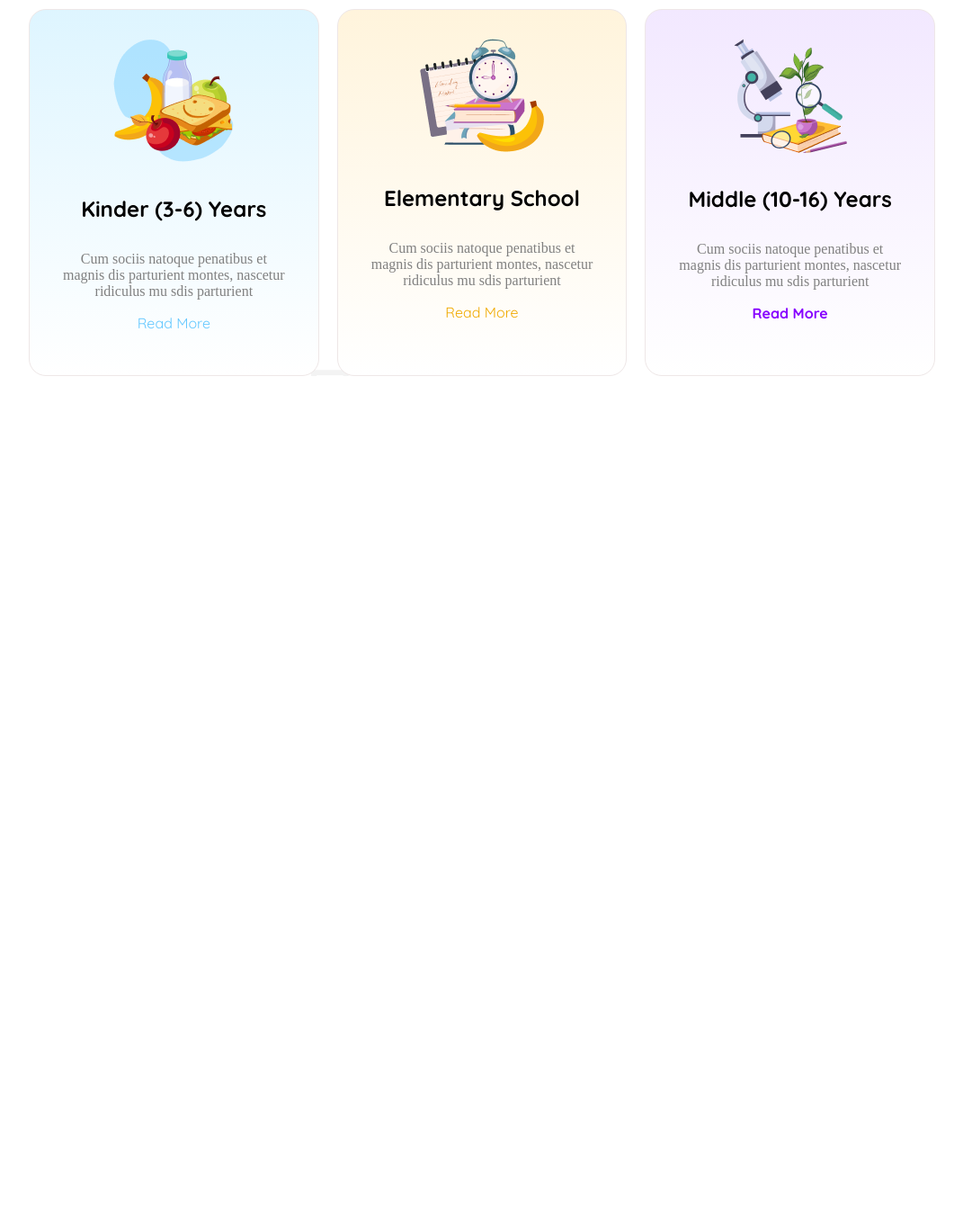
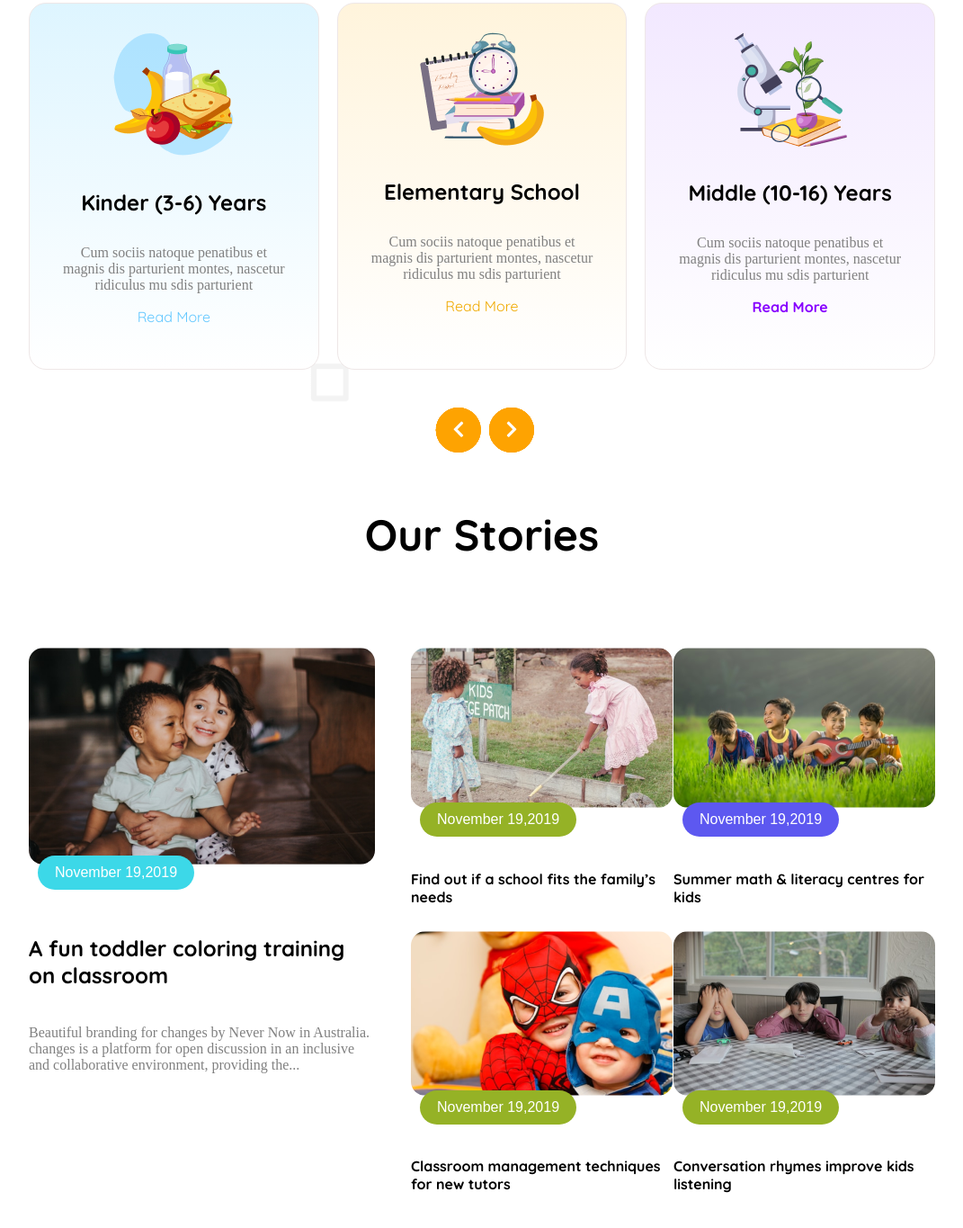
Before and after one commit to shakher86/assignment-2, a plain HTML site: page index.html in a window 1280 px wide. Shown: the part 983-2348 px from the top of the page at 90% size, without its empty margins (104-1175 px from the left). Before the commit the page ends 1452 px from the top, so only its background shows below. Drawn offline with Linux system fonts and the light colour scheme.

Commit message:
added curriculam and stories section

```diff
--- a/index.html
+++ b/index.html
@@ -25,7 +25,7 @@
             <button class="contact">Contact</button>
 
         </nav>
-        <section class="banner display-flex">
+        <section class="banner">
             <div class="banner-text">
                 <h3 class="title"> <span class="color1">Empowering</span> <br> students from small <br> age <span class="color2">towards vision</span></h3>
                 <div class="title-description">With the courage, Confidence, Creativity and Compassion to make <br> their Unique Contribution in a Diverse and Dynamic World.</div>
@@ -64,6 +64,56 @@
                     <p class="read-more3">Read More</p>
                  </div>
             </div>
+            <div class="arrow">
+               <img class="arrow-icon" src="assets/arrow_icon.png" alt="">
+            </div>
+
+        </section>
+        <section class="stories">
+            <h4 class="stories-title">Our Stories</h4>
+            <div class="story">
+                <div class="single-story">
+                    <img src="assets/story-1.png" alt="">
+                    <button class="publish-date1 storydt-bg1">November 19,2019</button>
+                    <h5 class="story-title">A fun toddler coloring training on
+                        classroom</h5>
+                    <p class="story-description raleway">Beautiful branding for changes by Never Now in Australia.
+                        changes is a platform for open discussion in an inclusive and
+                        collaborative environment, providing the...</p>
+                </div>
+                <div class="card-stories">
+                    <div class="card-story">
+                        <img class="card-image" src="assets/story-2.png" alt="">
+                        <button class="publish-date1 storydt-bg2">November 19,2019</button>
+                        <h5 class="card-story-title">Find out if a school fits the
+                            family’s needs</h5>
+
+                    </div>
+                    <div class="card-story">
+                        <img class="card-image" src="assets/story-3.png" alt="">
+                        <button class="publish-date1 storydt-bg3">November 19,2019</button>
+                        <h5 class="card-story-title">Summer math & literacy
+                            centres for kids</h5>
+
+                    </div>
+                    <div class="card-story">
+                        <img class="card-image" src="assets/story-4.png" alt="">
+                        <button class="publish-date1 storydt-bg2">November 19,2019</button>
+                        <h5 class="card-story-title">Classroom management
+                            techniques for new tutors</h5>
+
+                    </div>
+                    <div class="card-story">
+                        <img class="card-image" src="assets/story-5.png" alt="">
+                        <button class="publish-date1 storydt-bg2">November 19,2019</button>
+                        <h5 class="card-story-title">Conversation rhymes
+                            improve kids listening</h5>
+
+                    </div>
+                </div>
+            </div>
+
+
         </section>
 
     </main>
--- a/layout.css
+++ b/layout.css
@@ -79,11 +79,12 @@ font-weight: bold;
 
 /* banner section */
 .banner{
-    justify-content: space-between;
-    align-items: center;
-    margin-top: 2rem;
-    margin-bottom: 2rem;
+
+    display: grid;
+    grid-template-columns: repeat(2, 1fr);
+    gap:30px;
 }
+
 .title{
     font-size: 3.8rem;
     font-weight: bold;
@@ -159,6 +160,116 @@ font-weight: bold;
     color:#8700FF;
     font-weight: bold;
 }
+.arrow{
+    margin-top: 2rem;
+    margin-bottom: 2rem;
+    display:flex;
+    justify-content: center;
+    align-items: center;
+}
+
+/* stories styling */
+
+.stories-title{
+    margin-top: 3rem;
+
+    font-size: 3rem;
+    font-weight: bold;
+    text-align: center;
+
+
+}
+.story{
+
+        display: grid;
+        grid-template-columns: repeat(2, 1fr);
+        gap:40px;
+        margin-top: 6rem;
+        margin-left: 0;
+        background-image: linear-gradient(white, #ead7b6),
+  height: 100%;
+  width: 100%;
+  padding-bottom: 150px;
+
+    }
+.card-stories{
+    display: grid;
+    grid-template-columns: repeat(2, 1fr);
+    gap:1px;
+
+    /* background-color: #FFFFFF; */
+
+
+
+}
+.card-story{
+    border:2px rgb(152, 145, 145);
+    background-color: #FFFFFF;
+    border-radius: 16px;
+
+}
+.card-image{
+    border-radius: 16px;
+}
+.card-story-title{
+    font-size: 1rem;
+    font-weight: bold;
+}
+.single-story{
+    /* display:flex;
+    justify-content: center;
+    align-items: center; */
+    /* position:relative;
+    display:inline-block; */
+    background-color: #FFFFFF;
+    border:1px rgb(236, 227, 227);
+    border-radius: 1rem;
+
+}
+.story-title{
+    font-size: 24px;
+    font-weight: bold;
+}
+.story-description{
+    font-size: 1rem;
+}
+.single-story img {
+    display: flex;
+    justify-content: center;
+    align-items: center;
+    height: auto;
+    width:100%;
+    border: none;
+    border-radius: 16px;
+  }
+  .publish-date1 {
+    width:174px;
+    height:38px;
+    position: relative;
+    bottom: 10px;
+    left: 10px;
+    font-size: 1rem;
+    color: white;
+    border: none;
+    border-radius: 48px;
+    padding: 5px 10px;
+
+  }
+  .storydt-bg1{
+    background-color: #3CD8E8;
+
+  }
+  .storydt-bg2{
+    background-color: #95B226;
+  }
+  .storydt-bg3{
+    background-color: #5D58F0;
+  }
+
+/* .publish-date1{
+    position:relative;
+    left:10px;
+} */
 
 /* responsive media query */
 @media screen and (max-width: 576px){
@@ -177,8 +288,18 @@ font-weight: bold;
     justify-content:space-between;
 
 }
-.banner{
-    flex-direction: column-reverse;
+.banner, .card-stories{
+    grid-template-columns: 1fr;
+    justify-items: center;
+    padding:5px 5px;
+    gap: 16px;
+}
+.single-story{
+    display:none;
+}
+.banner-text{
+    width: 100%;
+    text-align: center;
 }
 .title{
     font-size: 2rem;
```
Also changed, not shown: assets/arrow_icon.png (added).
